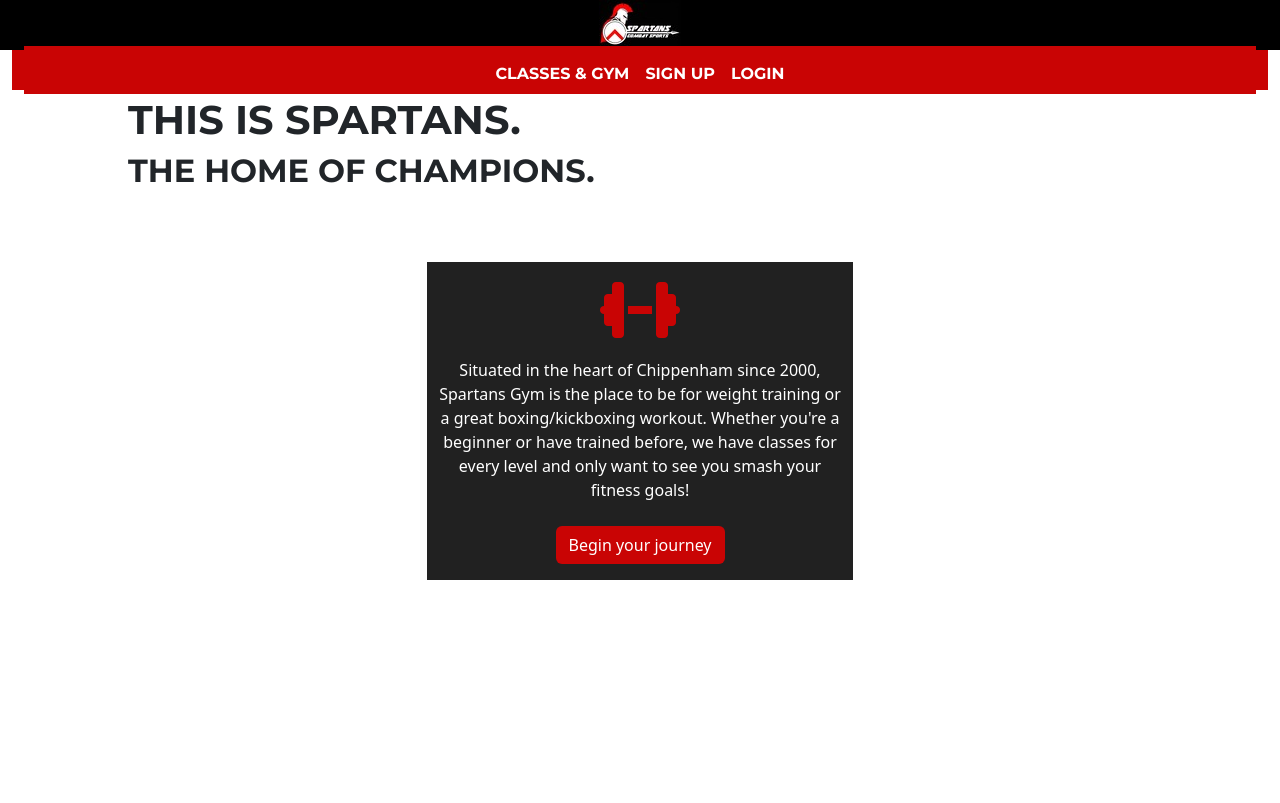
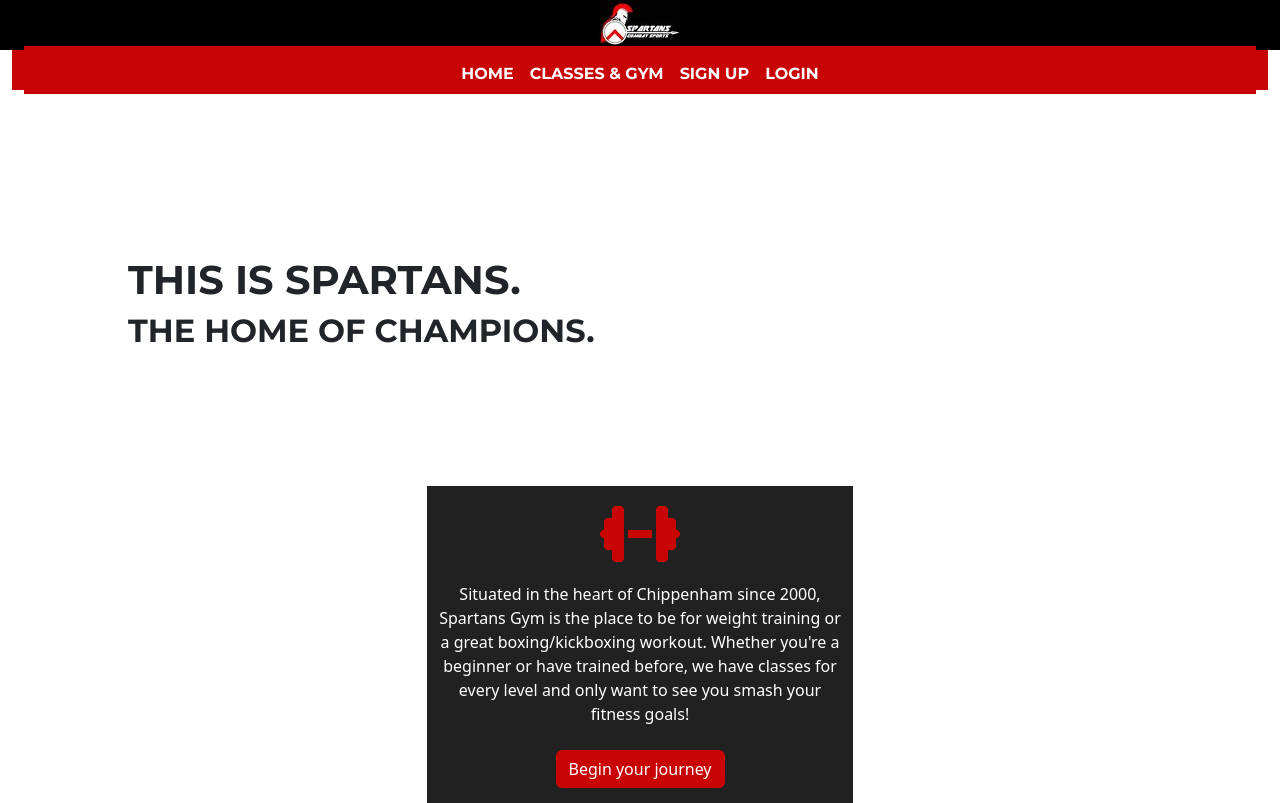
Before and after one commit to T254-bot/spartans-gym-fsf_project, a Django app: page / in a window 1280 px wide. Shown: the top 803 px of the page. Run offline with Django 3.2, Linux system fonts and the light colour scheme; some libraries are stand-ins or nearby versions.

Commit message:
Updates positioning of elements on home page and begins responsivness testing

```diff
--- a/static/css/base.css
+++ b/static/css/base.css
@@ -8,10 +8,6 @@
 
 .nav-h {
     height: 2.5rem;
-}
-
-.btn-nav {
-    border: none;
 }
 
 .m50 {
@@ -54,7 +50,7 @@
 /*----------------------------------------------------------- Home page */
 
 .main-header {
-    padding-top: 10rem;
+    padding-top: 15rem;
     padding-left: 2rem;
     margin-bottom: 4rem;
 }
@@ -67,14 +63,15 @@
 
 @media (min-width: 576px){
     .main-header {
-        padding-top: 8rem;
+        margin-bottom: 4.2rem;
         padding-left: 5rem;
     }
 }
 
 @media (min-width: 992px){
     .main-header {
-        padding-top: 6rem;
+        padding-top: 16rem;
         padding-left: 8rem;
+        margin-bottom: 8rem;
     }
 }
--- a/templates/base.html
+++ b/templates/base.html
@@ -46,6 +46,9 @@
                     </button>
                     <div class="collapse navbar-collapse justify-content-center red-bg" id="navbarNav">
                         <ul class="navbar-nav">
+                            <li class="nav-item">
+                                <a class="nav-link text-white pt-3" aria-current="page" href="#">HOME</a>
+                            </li>
                             <li class="nav-item">
                                 <a class="nav-link text-white pt-3" aria-current="page" href="#">CLASSES & GYM</a>
                             </li>
```
